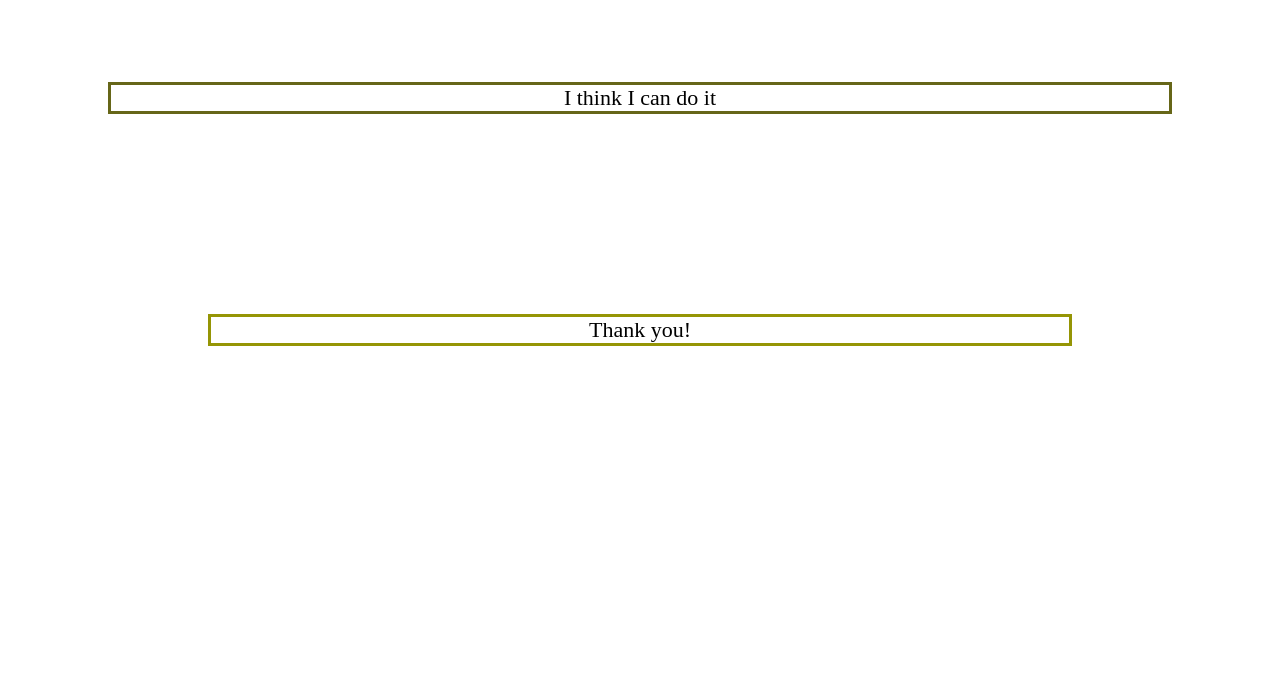
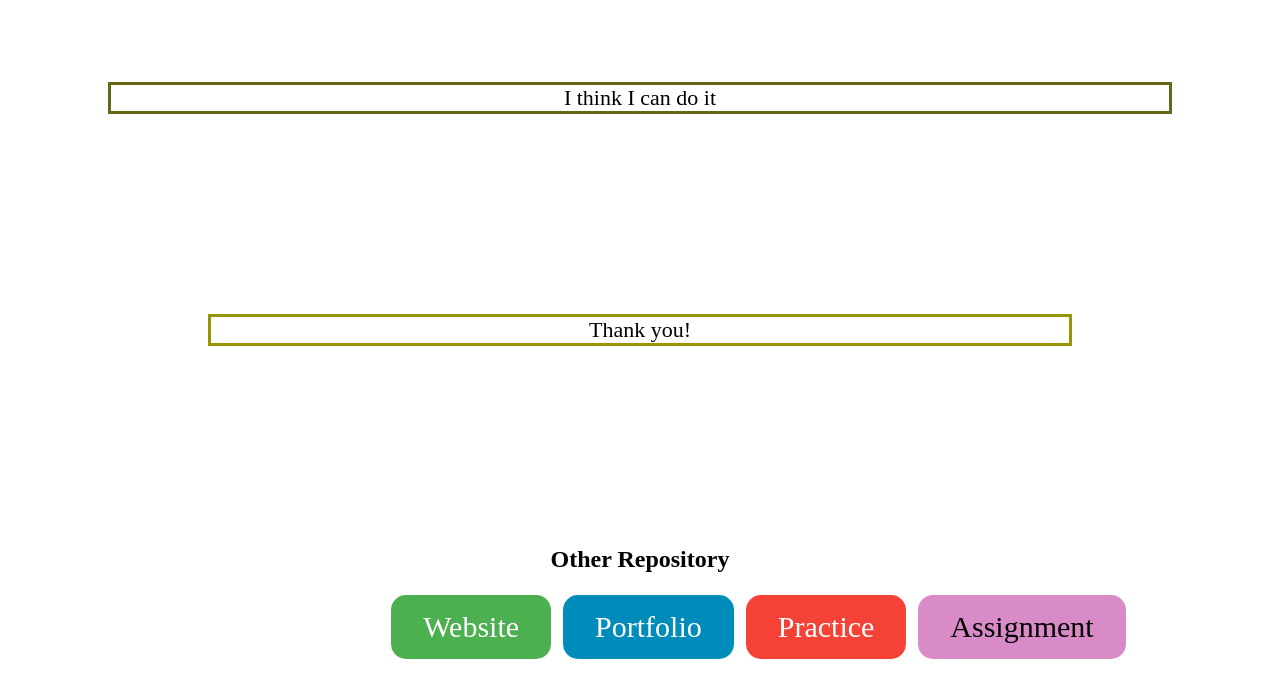
Before and after one commit to hasanulhasan/my-first-repo, a plain HTML site: page index.htm in a window 1280 px wide. Shown: the part 111-800 px from the top of the page. Drawn offline with Linux system fonts and the light colour scheme.

Commit message:
Button added

```diff
--- a/index.htm
+++ b/index.htm
@@ -11,5 +11,16 @@
   <h1>Trying to access to Github to bond Gitto</h1>
   <p>I think I can do it</p>
   <p class="repo">Thank you!</p>
+
+  <!-- button section -->
+  <section>
+    <h2 style="text-align: center;">Other Repository</h2>
+      <div class="button-sec">
+      <a href="https://hasanulhasan.github.io/hasanulhasan/" class="button" target="_blank">Website</a>
+      <a href="https://hasanulhasan.github.io/developer-portfolio/" class="button button2" target="_blank">Portfolio</a>
+      <a href="https://hasanulhasan.github.io/practice-1/" class="button button3" target="_blank">Practice</a>
+      <a href="https://hasanulhasan.github.io/assignment-1/" class="button button4" target="_blank">Assignment</a>
+      </div>
+  </section>
 </body>
 </html>
--- a/style.css
+++ b/style.css
@@ -16,3 +16,24 @@ p{
   border: 3px solid rgb(149, 149, 5);
   margin: 200px;
 }
+.button-sec{
+  margin-left: 30%;
+}
+.button {
+  background-color: #4CAF50; /* Green */
+  border: none;
+  color: white;
+  padding: 15px 32px;
+  text-align: center;
+  text-decoration: none;
+  display: inline-block;
+  font-size: 16px;
+  margin: 2px 4px;
+  cursor: pointer;
+  font-size: 30px;
+  border-radius: 15px;}
+
+.button2 {background-color: #008CBA;} /* Blue */
+.button3 {background-color: #f44336;} /* Red */
+.button4 {background-color: #d98bc7; color: black;} /* Gray */
+.button5 {background-color: #555555;} /* Black */
```
Also changed, not shown: 1 other file.
